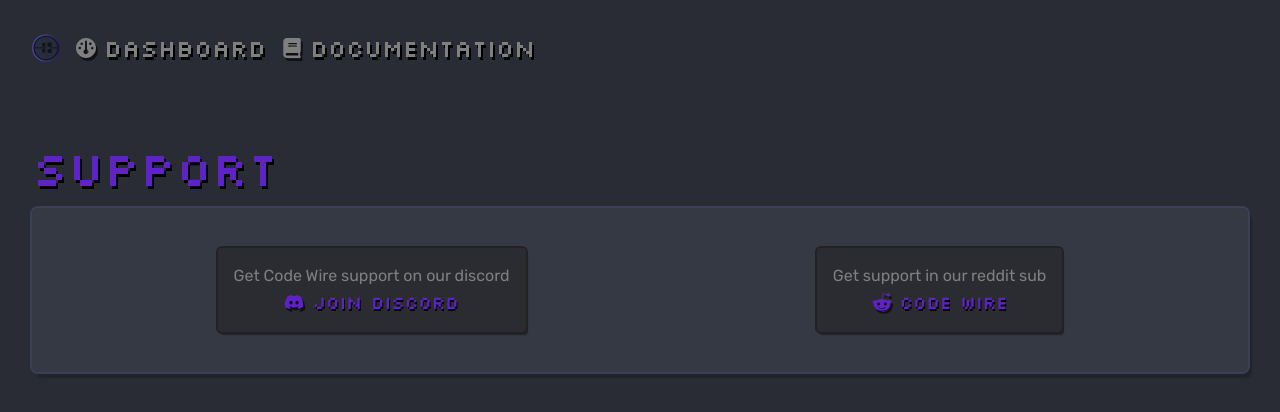
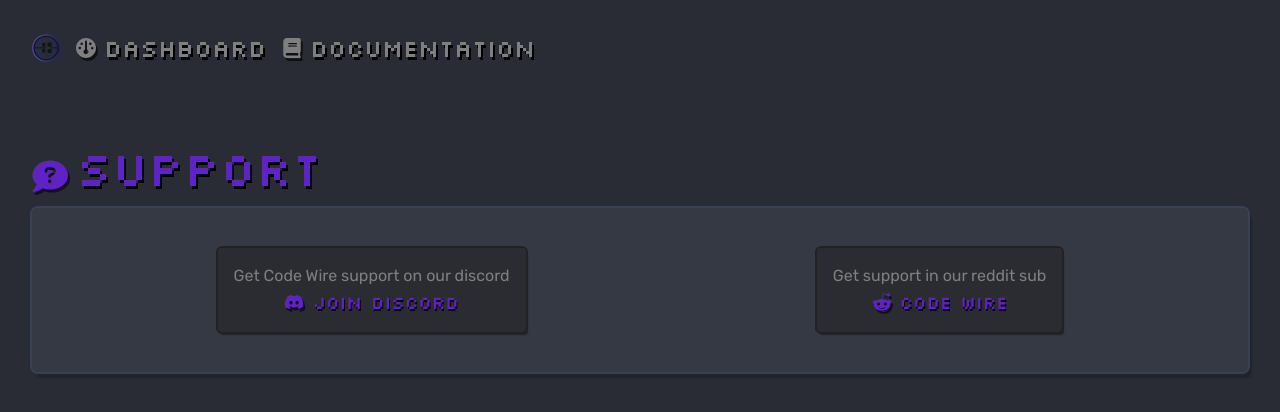
Before and after one commit to ayushk7/CodeWire, a Vue app: page /support in a window 1280 px wide. Shown: the top 412 px of the page. Built offline with nearby package versions, Linux system fonts and the light colour scheme.

Commit message:
add Icon

```diff
--- a/src/views/SupportView.vue
+++ b/src/views/SupportView.vue
@@ -1,10 +1,14 @@
 <script setup>
 import DiscordIcon from "../components/icons/IconDiscord.vue";
 import RedditIcon from "../components/icons/IconReddit.vue";
+import SupportIcon from "../components/icons/IconSupport.vue";
 </script>
 <template>
   <main class="w-full col-span-full">
-    <h1>Support</h1>
+    <div class="flex items-center">
+      <SupportIcon class="w-9 h-9 mr-2 text-primary" />
+      <h1>Support</h1>
+    </div>
     <div class="box p-10">
       <div class="flex justify-around">
         <div class="box-dark">
```
